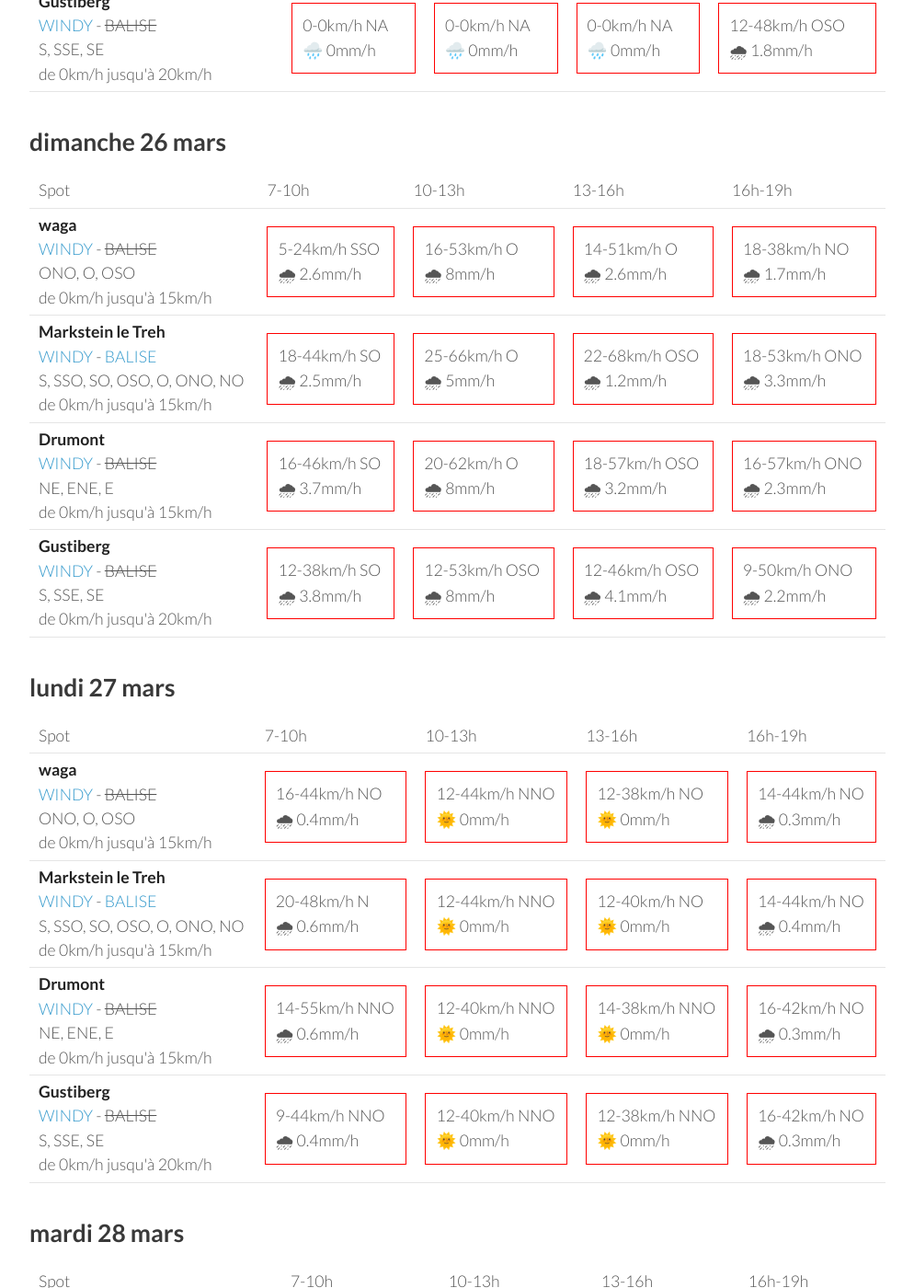
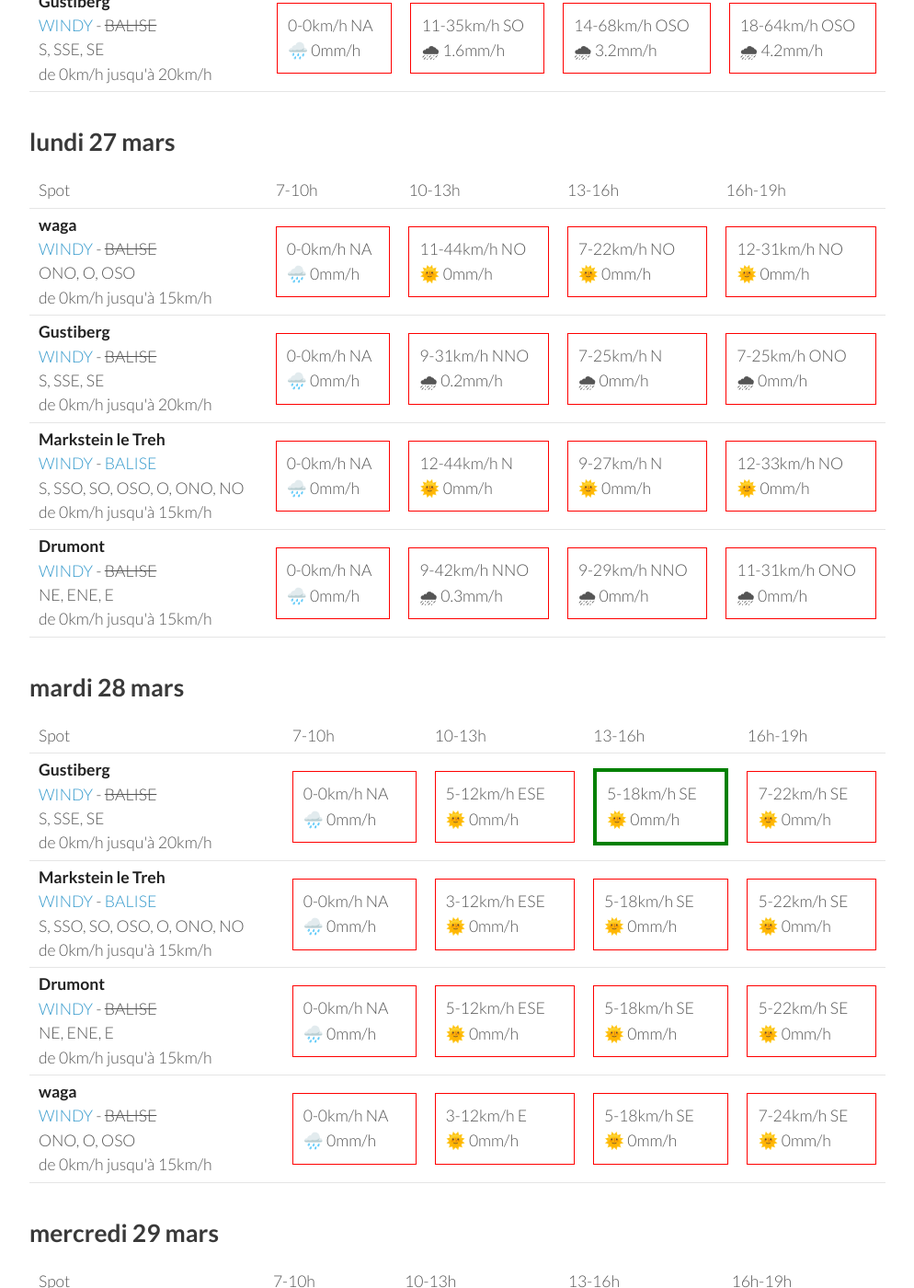
Before and after one commit to parapente-dans-le-nord/parapente-dans-le-nord.github.io, a Jekyll site: the page built from vosges.markdown, in a window 1280 px wide and 1400 px high, scrolled down 733 px. Shown: the whole window at 92% size, without its empty margins (26-1020 px from the left). Built offline with Jekyll 4.4.1, drawn with Linux system fonts in a browser that asks for light colours; some of the changed text lies outside the part shown.

Commit message:
update index.markdown

```diff
--- a/vosges.markdown
+++ b/vosges.markdown
@@ -7,9 +7,9 @@ title:  "Tous les spots"
 {: .links}
 
 # Prevision Windy, modèle Arome
-page mise à jour le samedi 25 mars 22:16
+page mise à jour le dimanche 26 mars 06:16
 
-## samedi 25 mars
+## dimanche 26 mars
 
 {::nomarkdown}
 <table>
@@ -25,92 +25,36 @@ page mise à jour le samedi 25 mars 22:16
         <td><strong>waga</strong><br><a href="https://windy.com/47.903/6.996?47.900,6.983,15">WINDY</a> - <span class="no-balise"> BALISE </span><br> <span class="vent-favorable">ONO, O, OSO</span><br><span class="force-vent">de 0km/h jusqu'à 15km/h</span> </td>
 
             <td><div class="not-flyable"><p>0-0km/h NA</p><p>🌧️ 0mm/h</p></div></td>
-            <td><div class="not-flyable"><p>0-0km/h NA</p><p>🌧️ 0mm/h</p></div></td>
-            <td><div class="not-flyable"><p>0-0km/h NA</p><p>🌧️ 0mm/h</p></div></td>
-            <td><div class="not-flyable"><p>14-50km/h O</p><p>🌧 1.1mm/h</p></div></td>
+            <td><div class="not-flyable"><p>3-11km/h SSE</p><p>🌧 1.1mm/h</p></div></td>
+            <td><div class="not-flyable"><p>24-62km/h OSO</p><p>🌧 3.6mm/h</p></div></td>
+            <td><div class="not-flyable"><p>24-62km/h O</p><p>🌧 3.7mm/h</p></div></td>
 
     </tr>
 <tr>
         <td><strong>Markstein le Treh</strong><br><a href="https://windy.com/47.926/7.012?47.505,7.012,8,m:eY1agmQ">WINDY</a> - <span class=""><a href="http://www.balisemeteo.com/balise.php?idBalise=136">BALISE</a> </span><br> <span class="vent-favorable">S, SSO, SO, OSO, O, ONO, NO</span><br><span class="force-vent">de 0km/h jusqu'à 15km/h</span> </td>
 
             <td><div class="not-flyable"><p>0-0km/h NA</p><p>🌧️ 0mm/h</p></div></td>
-            <td><div class="not-flyable"><p>0-0km/h NA</p><p>🌧️ 0mm/h</p></div></td>
-            <td><div class="not-flyable"><p>0-0km/h NA</p><p>🌧️ 0mm/h</p></div></td>
-            <td><div class="not-flyable"><p>20-62km/h O</p><p>🌧 0.4mm/h</p></div></td>
+            <td><div class="not-flyable"><p>14-37km/h SO</p><p>🌧 1mm/h</p></div></td>
+            <td><div class="not-flyable"><p>27-75km/h OSO</p><p>🌧 3.7mm/h</p></div></td>
+            <td><div class="not-flyable"><p>27-68km/h O</p><p>🌧 2.2mm/h</p></div></td>
 
     </tr>
 <tr>
         <td><strong>Drumont</strong><br><a href="https://windy.com/47.898/6.919?47.687,6.919,9,m:eYYagmG">WINDY</a> - <span class="no-balise"> BALISE </span><br> <span class="vent-favorable">NE, ENE, E</span><br><span class="force-vent">de 0km/h jusqu'à 15km/h</span> </td>
 
             <td><div class="not-flyable"><p>0-0km/h NA</p><p>🌧️ 0mm/h</p></div></td>
-            <td><div class="not-flyable"><p>0-0km/h NA</p><p>🌧️ 0mm/h</p></div></td>
-            <td><div class="not-flyable"><p>0-0km/h NA</p><p>🌧️ 0mm/h</p></div></td>
-            <td><div class="not-flyable"><p>16-57km/h O</p><p>🌧 1.4mm/h</p></div></td>
+            <td><div class="not-flyable"><p>14-40km/h SO</p><p>🌧 1.4mm/h</p></div></td>
+            <td><div class="not-flyable"><p>18-75km/h O</p><p>🌧 3.3mm/h</p></div></td>
+            <td><div class="not-flyable"><p>24-74km/h O</p><p>🌧 3.7mm/h</p></div></td>
 
     </tr>
 <tr>
         <td><strong>Gustiberg</strong><br><a href="https://windy.com/47.894/6.934?47.891,6.934,15,m:eYYagmI">WINDY</a> - <span class="no-balise"> BALISE </span><br> <span class="vent-favorable">S, SSE, SE</span><br><span class="force-vent">de 0km/h jusqu'à 20km/h</span> </td>
 
             <td><div class="not-flyable"><p>0-0km/h NA</p><p>🌧️ 0mm/h</p></div></td>
-            <td><div class="not-flyable"><p>0-0km/h NA</p><p>🌧️ 0mm/h</p></div></td>
-            <td><div class="not-flyable"><p>0-0km/h NA</p><p>🌧️ 0mm/h</p></div></td>
-            <td><div class="not-flyable"><p>12-48km/h OSO</p><p>🌧 1.8mm/h</p></div></td>
-
-    </tr>
-
-</tbody>
-</table>
-{:/}
-## dimanche 26 mars
-
-{::nomarkdown}
-<table>
-  <tbody>
-    <tr>
-      <td>Spot</td>
-      <td>7-10h</td>
-      <td>10-13h</td>
-      <td>13-16h</td>
-      <td>16h-19h</td>
-    </tr>
-<tr>
-        <td><strong>waga</strong><br><a href="https://windy.com/47.903/6.996?47.900,6.983,15">WINDY</a> - <span class="no-balise"> BALISE </span><br> <span class="vent-favorable">ONO, O, OSO</span><br><span class="force-vent">de 0km/h jusqu'à 15km/h</span> </td>
-
-            <td><div class="not-flyable"><p>5-24km/h SSO</p><p>🌧 2.6mm/h</p></div></td>
-            <td><div class="not-flyable"><p>16-53km/h O</p><p>🌧 8mm/h</p></div></td>
-            <td><div class="not-flyable"><p>14-51km/h O</p><p>🌧 2.6mm/h</p></div></td>
-            <td><div class="not-flyable"><p>18-38km/h NO</p><p>🌧 1.7mm/h</p></div></td>
-
-
-    </tr>
-<tr>
-        <td><strong>Markstein le Treh</strong><br><a href="https://windy.com/47.926/7.012?47.505,7.012,8,m:eY1agmQ">WINDY</a> - <span class=""><a href="http://www.balisemeteo.com/balise.php?idBalise=136">BALISE</a> </span><br> <span class="vent-favorable">S, SSO, SO, OSO, O, ONO, NO</span><br><span class="force-vent">de 0km/h jusqu'à 15km/h</span> </td>
-
-            <td><div class="not-flyable"><p>18-44km/h SO</p><p>🌧 2.5mm/h</p></div></td>
-            <td><div class="not-flyable"><p>25-66km/h O</p><p>🌧 5mm/h</p></div></td>
-            <td><div class="not-flyable"><p>22-68km/h OSO</p><p>🌧 1.2mm/h</p></div></td>
-            <td><div class="not-flyable"><p>18-53km/h ONO</p><p>🌧 3.3mm/h</p></div></td>
-
-
-    </tr>
-<tr>
-        <td><strong>Drumont</strong><br><a href="https://windy.com/47.898/6.919?47.687,6.919,9,m:eYYagmG">WINDY</a> - <span class="no-balise"> BALISE </span><br> <span class="vent-favorable">NE, ENE, E</span><br><span class="force-vent">de 0km/h jusqu'à 15km/h</span> </td>
-
-            <td><div class="not-flyable"><p>16-46km/h SO</p><p>🌧 3.7mm/h</p></div></td>
-            <td><div class="not-flyable"><p>20-62km/h O</p><p>🌧 8mm/h</p></div></td>
-            <td><div class="not-flyable"><p>18-57km/h OSO</p><p>🌧 3.2mm/h</p></div></td>
-            <td><div class="not-flyable"><p>16-57km/h ONO</p><p>🌧 2.3mm/h</p></div></td>
-
-
-    </tr>
-<tr>
-        <td><strong>Gustiberg</strong><br><a href="https://windy.com/47.894/6.934?47.891,6.934,15,m:eYYagmI">WINDY</a> - <span class="no-balise"> BALISE </span><br> <span class="vent-favorable">S, SSE, SE</span><br><span class="force-vent">de 0km/h jusqu'à 20km/h</span> </td>
-
-            <td><div class="not-flyable"><p>12-38km/h SO</p><p>🌧 3.8mm/h</p></div></td>
-            <td><div class="not-flyable"><p>12-53km/h OSO</p><p>🌧 8mm/h</p></div></td>
-            <td><div class="not-flyable"><p>12-46km/h OSO</p><p>🌧 4.1mm/h</p></div></td>
-            <td><div class="not-flyable"><p>9-50km/h ONO</p><p>🌧 2.2mm/h</p></div></td>
-
+            <td><div class="not-flyable"><p>11-35km/h SO</p><p>🌧 1.6mm/h</p></div></td>
+            <td><div class="not-flyable"><p>14-68km/h OSO</p><p>🌧 3.2mm/h</p></div></td>
+            <td><div class="not-flyable"><p>18-64km/h OSO</p><p>🌧 4.2mm/h</p></div></td>
 
     </tr>
 
@@ -132,41 +76,37 @@ page mise à jour le samedi 25 mars 22:16
 <tr>
         <td><strong>waga</strong><br><a href="https://windy.com/47.903/6.996?47.900,6.983,15">WINDY</a> - <span class="no-balise"> BALISE </span><br> <span class="vent-favorable">ONO, O, OSO</span><br><span class="force-vent">de 0km/h jusqu'à 15km/h</span> </td>
 
-            <td><div class="not-flyable"><p>16-44km/h NO</p><p>🌧 0.4mm/h</p></div></td>
-            <td><div class="not-flyable"><p>12-44km/h NNO</p><p>🌞 0mm/h</p></div></td>
-            <td><div class="not-flyable"><p>12-38km/h NO</p><p>🌞 0mm/h</p></div></td>
-            <td><div class="not-flyable"><p>14-44km/h NO</p><p>🌧 0.3mm/h</p></div></td>
+            <td><div class="not-flyable"><p>0-0km/h NA</p><p>🌧️ 0mm/h</p></div></td>
+            <td><div class="not-flyable"><p>11-44km/h NO</p><p>🌞 0mm/h</p></div></td>
+            <td><div class="not-flyable"><p>7-22km/h NO</p><p>🌞 0mm/h</p></div></td>
+            <td><div class="not-flyable"><p>12-31km/h NO</p><p>🌞 0mm/h</p></div></td>
 
+    </tr>
+<tr>
+        <td><strong>Gustiberg</strong><br><a href="https://windy.com/47.894/6.934?47.891,6.934,15,m:eYYagmI">WINDY</a> - <span class="no-balise"> BALISE </span><br> <span class="vent-favorable">S, SSE, SE</span><br><span class="force-vent">de 0km/h jusqu'à 20km/h</span> </td>
+
+            <td><div class="not-flyable"><p>0-0km/h NA</p><p>🌧️ 0mm/h</p></div></td>
+            <td><div class="not-flyable"><p>9-31km/h NNO</p><p>🌧 0.2mm/h</p></div></td>
+            <td><div class="not-flyable"><p>7-25km/h N</p><p>🌧 0mm/h</p></div></td>
+            <td><div class="not-flyable"><p>7-25km/h ONO</p><p>🌧 0mm/h</p></div></td>
 
     </tr>
 <tr>
         <td><strong>Markstein le Treh</strong><br><a href="https://windy.com/47.926/7.012?47.505,7.012,8,m:eY1agmQ">WINDY</a> - <span class=""><a href="http://www.balisemeteo.com/balise.php?idBalise=136">BALISE</a> </span><br> <span class="vent-favorable">S, SSO, SO, OSO, O, ONO, NO</span><br><span class="force-vent">de 0km/h jusqu'à 15km/h</span> </td>
 
-            <td><div class="not-flyable"><p>20-48km/h N</p><p>🌧 0.6mm/h</p></div></td>
-            <td><div class="not-flyable"><p>12-44km/h NNO</p><p>🌞 0mm/h</p></div></td>
-            <td><div class="not-flyable"><p>12-40km/h NO</p><p>🌞 0mm/h</p></div></td>
-            <td><div class="not-flyable"><p>14-44km/h NO</p><p>🌧 0.4mm/h</p></div></td>
-
+            <td><div class="not-flyable"><p>0-0km/h NA</p><p>🌧️ 0mm/h</p></div></td>
+            <td><div class="not-flyable"><p>12-44km/h N</p><p>🌞 0mm/h</p></div></td>
+            <td><div class="not-flyable"><p>9-27km/h N</p><p>🌞 0mm/h</p></div></td>
+            <td><div class="not-flyable"><p>12-33km/h NO</p><p>🌞 0mm/h</p></div></td>
 
     </tr>
 <tr>
         <td><strong>Drumont</strong><br><a href="https://windy.com/47.898/6.919?47.687,6.919,9,m:eYYagmG">WINDY</a> - <span class="no-balise"> BALISE </span><br> <span class="vent-favorable">NE, ENE, E</span><br><span class="force-vent">de 0km/h jusqu'à 15km/h</span> </td>
 
-            <td><div class="not-flyable"><p>14-55km/h NNO</p><p>🌧 0.6mm/h</p></div></td>
-            <td><div class="not-flyable"><p>12-40km/h NNO</p><p>🌞 0mm/h</p></div></td>
-            <td><div class="not-flyable"><p>14-38km/h NNO</p><p>🌞 0mm/h</p></div></td>
-            <td><div class="not-flyable"><p>16-42km/h NO</p><p>🌧 0.3mm/h</p></div></td>
-
-
-    </tr>
-<tr>
-        <td><strong>Gustiberg</strong><br><a href="https://windy.com/47.894/6.934?47.891,6.934,15,m:eYYagmI">WINDY</a> - <span class="no-balise"> BALISE </span><br> <span class="vent-favorable">S, SSE, SE</span><br><span class="force-vent">de 0km/h jusqu'à 20km/h</span> </td>
-
-            <td><div class="not-flyable"><p>9-44km/h NNO</p><p>🌧 0.4mm/h</p></div></td>
-            <td><div class="not-flyable"><p>12-40km/h NNO</p><p>🌞 0mm/h</p></div></td>
-            <td><div class="not-flyable"><p>12-38km/h NNO</p><p>🌞 0mm/h</p></div></td>
-            <td><div class="not-flyable"><p>16-42km/h NO</p><p>🌧 0.3mm/h</p></div></td>
-
+            <td><div class="not-flyable"><p>0-0km/h NA</p><p>🌧️ 0mm/h</p></div></td>
+            <td><div class="not-flyable"><p>9-42km/h NNO</p><p>🌧 0.3mm/h</p></div></td>
+            <td><div class="not-flyable"><p>9-29km/h NNO</p><p>🌧 0mm/h</p></div></td>
+            <td><div class="not-flyable"><p>11-31km/h ONO</p><p>🌧 0mm/h</p></div></td>
 
     </tr>
 
@@ -188,41 +128,37 @@ page mise à jour le samedi 25 mars 22:16
 <tr>
         <td><strong>Gustiberg</strong><br><a href="https://windy.com/47.894/6.934?47.891,6.934,15,m:eYYagmI">WINDY</a> - <span class="no-balise"> BALISE </span><br> <span class="vent-favorable">S, SSE, SE</span><br><span class="force-vent">de 0km/h jusqu'à 20km/h</span> </td>
 
-            <td><div class="not-flyable"><p>5-16km/h E</p><p>🌞 0mm/h</p></div></td>
+            <td><div class="not-flyable"><p>0-0km/h NA</p><p>🌧️ 0mm/h</p></div></td>
+            <td><div class="not-flyable"><p>5-12km/h ESE</p><p>🌞 0mm/h</p></div></td>
             <td><div class="flyable"><p>5-18km/h SE</p><p>🌞 0mm/h</p></div></td>
-            <td><div class="not-flyable"><p>7-24km/h SE</p><p>🌞 0mm/h</p></div></td>
-            <td><div class="not-flyable"><p>5-24km/h SE</p><p>🌞 0mm/h</p></div></td>
-
+            <td><div class="not-flyable"><p>7-22km/h SE</p><p>🌞 0mm/h</p></div></td>
 
     </tr>
 <tr>
         <td><strong>Markstein le Treh</strong><br><a href="https://windy.com/47.926/7.012?47.505,7.012,8,m:eY1agmQ">WINDY</a> - <span class=""><a href="http://www.balisemeteo.com/balise.php?idBalise=136">BALISE</a> </span><br> <span class="vent-favorable">S, SSO, SO, OSO, O, ONO, NO</span><br><span class="force-vent">de 0km/h jusqu'à 15km/h</span> </td>
 
-            <td><div class="not-flyable"><p>3-16km/h E</p><p>🌞 0mm/h</p></div></td>
+            <td><div class="not-flyable"><p>0-0km/h NA</p><p>🌧️ 0mm/h</p></div></td>
+            <td><div class="not-flyable"><p>3-12km/h ESE</p><p>🌞 0mm/h</p></div></td>
             <td><div class="not-flyable"><p>5-18km/h SE</p><p>🌞 0mm/h</p></div></td>
-            <td><div class="not-flyable"><p>7-24km/h SE</p><p>🌞 0mm/h</p></div></td>
-            <td><div class="not-flyable"><p>5-24km/h SE</p><p>🌞 0mm/h</p></div></td>
-
+            <td><div class="not-flyable"><p>5-22km/h SE</p><p>🌞 0mm/h</p></div></td>
 
     </tr>
 <tr>
         <td><strong>Drumont</strong><br><a href="https://windy.com/47.898/6.919?47.687,6.919,9,m:eYYagmG">WINDY</a> - <span class="no-balise"> BALISE </span><br> <span class="vent-favorable">NE, ENE, E</span><br><span class="force-vent">de 0km/h jusqu'à 15km/h</span> </td>
 
-            <td><div class="not-flyable"><p>5-16km/h ESE</p><p>🌞 0mm/h</p></div></td>
+            <td><div class="not-flyable"><p>0-0km/h NA</p><p>🌧️ 0mm/h</p></div></td>
+            <td><div class="not-flyable"><p>5-12km/h ESE</p><p>🌞 0mm/h</p></div></td>
             <td><div class="not-flyable"><p>5-18km/h SE</p><p>🌞 0mm/h</p></div></td>
-            <td><div class="not-flyable"><p>7-24km/h SE</p><p>🌞 0mm/h</p></div></td>
-            <td><div class="not-flyable"><p>5-24km/h SE</p><p>🌞 0mm/h</p></div></td>
-
+            <td><div class="not-flyable"><p>5-22km/h SE</p><p>🌞 0mm/h</p></div></td>
 
     </tr>
 <tr>
         <td><strong>waga</strong><br><a href="https://windy.com/47.903/6.996?47.900,6.983,15">WINDY</a> - <span class="no-balise"> BALISE </span><br> <span class="vent-favorable">ONO, O, OSO</span><br><span class="force-vent">de 0km/h jusqu'à 15km/h</span> </td>
 
-            <td><div class="not-flyable"><p>5-18km/h E</p><p>🌞 0mm/h</p></div></td>
+            <td><div class="not-flyable"><p>0-0km/h NA</p><p>🌧️ 0mm/h</p></div></td>
+            <td><div class="not-flyable"><p>3-12km/h E</p><p>🌞 0mm/h</p></div></td>
             <td><div class="not-flyable"><p>5-18km/h SE</p><p>🌞 0mm/h</p></div></td>
             <td><div class="not-flyable"><p>7-24km/h SE</p><p>🌞 0mm/h</p></div></td>
-            <td><div class="not-flyable"><p>5-24km/h SE</p><p>🌞 0mm/h</p></div></td>
-
 
     </tr>
 
@@ -242,43 +178,39 @@ page mise à jour le samedi 25 mars 22:16
       <td>16h-19h</td>
     </tr>
 <tr>
+        <td><strong>waga</strong><br><a href="https://windy.com/47.903/6.996?47.900,6.983,15">WINDY</a> - <span class="no-balise"> BALISE </span><br> <span class="vent-favorable">ONO, O, OSO</span><br><span class="force-vent">de 0km/h jusqu'à 15km/h</span> </td>
+
+            <td><div class="not-flyable"><p>0-0km/h NA</p><p>🌧️ 0mm/h</p></div></td>
+            <td><div class="not-flyable"><p>11-40km/h O</p><p>🌞 0mm/h</p></div></td>
+            <td><div class="not-flyable"><p>11-44km/h OSO</p><p>🌞 0mm/h</p></div></td>
+            <td><div class="not-flyable"><p>20-57km/h OSO</p><p>🌞 0mm/h</p></div></td>
+
+    </tr>
+<tr>
         <td><strong>Markstein le Treh</strong><br><a href="https://windy.com/47.926/7.012?47.505,7.012,8,m:eY1agmQ">WINDY</a> - <span class=""><a href="http://www.balisemeteo.com/balise.php?idBalise=136">BALISE</a> </span><br> <span class="vent-favorable">S, SSO, SO, OSO, O, ONO, NO</span><br><span class="force-vent">de 0km/h jusqu'à 15km/h</span> </td>
 
-            <td><div class="not-flyable"><p>11-42km/h OSO</p><p>🌞 0mm/h</p></div></td>
-            <td><div class="not-flyable"><p>14-50km/h OSO</p><p>🌞 0mm/h</p></div></td>
+            <td><div class="not-flyable"><p>0-0km/h NA</p><p>🌧️ 0mm/h</p></div></td>
+            <td><div class="not-flyable"><p>11-40km/h OSO</p><p>🌞 0mm/h</p></div></td>
+            <td><div class="not-flyable"><p>12-44km/h OSO</p><p>🌞 0mm/h</p></div></td>
             <td><div class="not-flyable"><p>20-57km/h OSO</p><p>🌞 0mm/h</p></div></td>
-            <td><div class="not-flyable"><p>16-57km/h OSO</p><p>🌞 0mm/h</p></div></td>
-
 
     </tr>
 <tr>
         <td><strong>Drumont</strong><br><a href="https://windy.com/47.898/6.919?47.687,6.919,9,m:eYYagmG">WINDY</a> - <span class="no-balise"> BALISE </span><br> <span class="vent-favorable">NE, ENE, E</span><br><span class="force-vent">de 0km/h jusqu'à 15km/h</span> </td>
 
+            <td><div class="not-flyable"><p>0-0km/h NA</p><p>🌧️ 0mm/h</p></div></td>
+            <td><div class="not-flyable"><p>9-33km/h OSO</p><p>🌞 0mm/h</p></div></td>
             <td><div class="not-flyable"><p>11-37km/h OSO</p><p>🌞 0mm/h</p></div></td>
-            <td><div class="not-flyable"><p>14-42km/h OSO</p><p>🌞 0mm/h</p></div></td>
             <td><div class="not-flyable"><p>20-53km/h OSO</p><p>🌞 0mm/h</p></div></td>
-            <td><div class="not-flyable"><p>16-53km/h OSO</p><p>🌞 0mm/h</p></div></td>
-
-
-    </tr>
-<tr>
-        <td><strong>waga</strong><br><a href="https://windy.com/47.903/6.996?47.900,6.983,15">WINDY</a> - <span class="no-balise"> BALISE </span><br> <span class="vent-favorable">ONO, O, OSO</span><br><span class="force-vent">de 0km/h jusqu'à 15km/h</span> </td>
-
-            <td><div class="not-flyable"><p>11-42km/h OSO</p><p>🌞 0mm/h</p></div></td>
-            <td><div class="not-flyable"><p>14-50km/h OSO</p><p>🌞 0mm/h</p></div></td>
-            <td><div class="not-flyable"><p>20-57km/h OSO</p><p>🌞 0mm/h</p></div></td>
-            <td><div class="not-flyable"><p>16-57km/h OSO</p><p>🌞 0mm/h</p></div></td>
-
 
     </tr>
 <tr>
         <td><strong>Gustiberg</strong><br><a href="https://windy.com/47.894/6.934?47.891,6.934,15,m:eYYagmI">WINDY</a> - <span class="no-balise"> BALISE </span><br> <span class="vent-favorable">S, SSE, SE</span><br><span class="force-vent">de 0km/h jusqu'à 20km/h</span> </td>
 
-            <td><div class="not-flyable"><p>11-37km/h OSO</p><p>🌞 0mm/h</p></div></td>
-            <td><div class="not-flyable"><p>14-44km/h OSO</p><p>🌞 0mm/h</p></div></td>
+            <td><div class="not-flyable"><p>0-0km/h NA</p><p>🌧️ 0mm/h</p></div></td>
+            <td><div class="not-flyable"><p>9-35km/h OSO</p><p>🌞 0mm/h</p></div></td>
+            <td><div class="not-flyable"><p>11-38km/h OSO</p><p>🌞 0mm/h</p></div></td>
             <td><div class="not-flyable"><p>20-53km/h OSO</p><p>🌞 0mm/h</p></div></td>
-            <td><div class="not-flyable"><p>16-53km/h OSO</p><p>🌞 0mm/h</p></div></td>
-
 
     </tr>
 
@@ -300,41 +232,37 @@ page mise à jour le samedi 25 mars 22:16
 <tr>
         <td><strong>waga</strong><br><a href="https://windy.com/47.903/6.996?47.900,6.983,15">WINDY</a> - <span class="no-balise"> BALISE </span><br> <span class="vent-favorable">ONO, O, OSO</span><br><span class="force-vent">de 0km/h jusqu'à 15km/h</span> </td>
 
+            <td><div class="not-flyable"><p>0-0km/h NA</p><p>🌧️ 0mm/h</p></div></td>
             <td><div class="not-flyable"><p>14-66km/h OSO</p><p>🌧 1.8mm/h</p></div></td>
             <td><div class="not-flyable"><p>18-57km/h O</p><p>🌧 1.5mm/h</p></div></td>
             <td><div class="not-flyable"><p>22-64km/h O</p><p>🌧 0.6mm/h</p></div></td>
-            <td><div class="not-flyable"><p>18-62km/h OSO</p><p>🌧 0.4mm/h</p></div></td>
-
 
     </tr>
 <tr>
         <td><strong>Markstein le Treh</strong><br><a href="https://windy.com/47.926/7.012?47.505,7.012,8,m:eY1agmQ">WINDY</a> - <span class=""><a href="http://www.balisemeteo.com/balise.php?idBalise=136">BALISE</a> </span><br> <span class="vent-favorable">S, SSO, SO, OSO, O, ONO, NO</span><br><span class="force-vent">de 0km/h jusqu'à 15km/h</span> </td>
 
+            <td><div class="not-flyable"><p>0-0km/h NA</p><p>🌧️ 0mm/h</p></div></td>
             <td><div class="not-flyable"><p>14-66km/h OSO</p><p>🌧 1.7mm/h</p></div></td>
             <td><div class="not-flyable"><p>18-57km/h O</p><p>🌧 1.4mm/h</p></div></td>
             <td><div class="not-flyable"><p>22-64km/h O</p><p>🌧 0.5mm/h</p></div></td>
-            <td><div class="not-flyable"><p>18-62km/h OSO</p><p>🌧 0.4mm/h</p></div></td>
-
 
     </tr>
 <tr>
         <td><strong>Drumont</strong><br><a href="https://windy.com/47.898/6.919?47.687,6.919,9,m:eYYagmG">WINDY</a> - <span class="no-balise"> BALISE </span><br> <span class="vent-favorable">NE, ENE, E</span><br><span class="force-vent">de 0km/h jusqu'à 15km/h</span> </td>
 
+            <td><div class="not-flyable"><p>0-0km/h NA</p><p>🌧️ 0mm/h</p></div></td>
             <td><div class="not-flyable"><p>14-57km/h OSO</p><p>🌧 2.4mm/h</p></div></td>
             <td><div class="not-flyable"><p>18-51km/h OSO</p><p>🌧 2.2mm/h</p></div></td>
             <td><div class="not-flyable"><p>22-61km/h O</p><p>🌧 0.7mm/h</p></div></td>
-            <td><div class="not-flyable"><p>20-55km/h OSO</p><p>🌧 0.5mm/h</p></div></td>
-
 
     </tr>
 <tr>
         <td><strong>Gustiberg</strong><br><a href="https://windy.com/47.894/6.934?47.891,6.934,15,m:eYYagmI">WINDY</a> - <span class="no-balise"> BALISE </span><br> <span class="vent-favorable">S, SSE, SE</span><br><span class="force-vent">de 0km/h jusqu'à 20km/h</span> </td>
 
+            <td><div class="not-flyable"><p>0-0km/h NA</p><p>🌧️ 0mm/h</p></div></td>
             <td><div class="not-flyable"><p>14-59km/h OSO</p><p>🌧 2.2mm/h</p></div></td>
             <td><div class="not-flyable"><p>18-51km/h OSO</p><p>🌧 2.1mm/h</p></div></td>
             <td><div class="not-flyable"><p>22-61km/h O</p><p>🌧 0.7mm/h</p></div></td>
-            <td><div class="not-flyable"><p>18-57km/h OSO</p><p>🌧 0.5mm/h</p></div></td>
-
 
     </tr>
 
```
